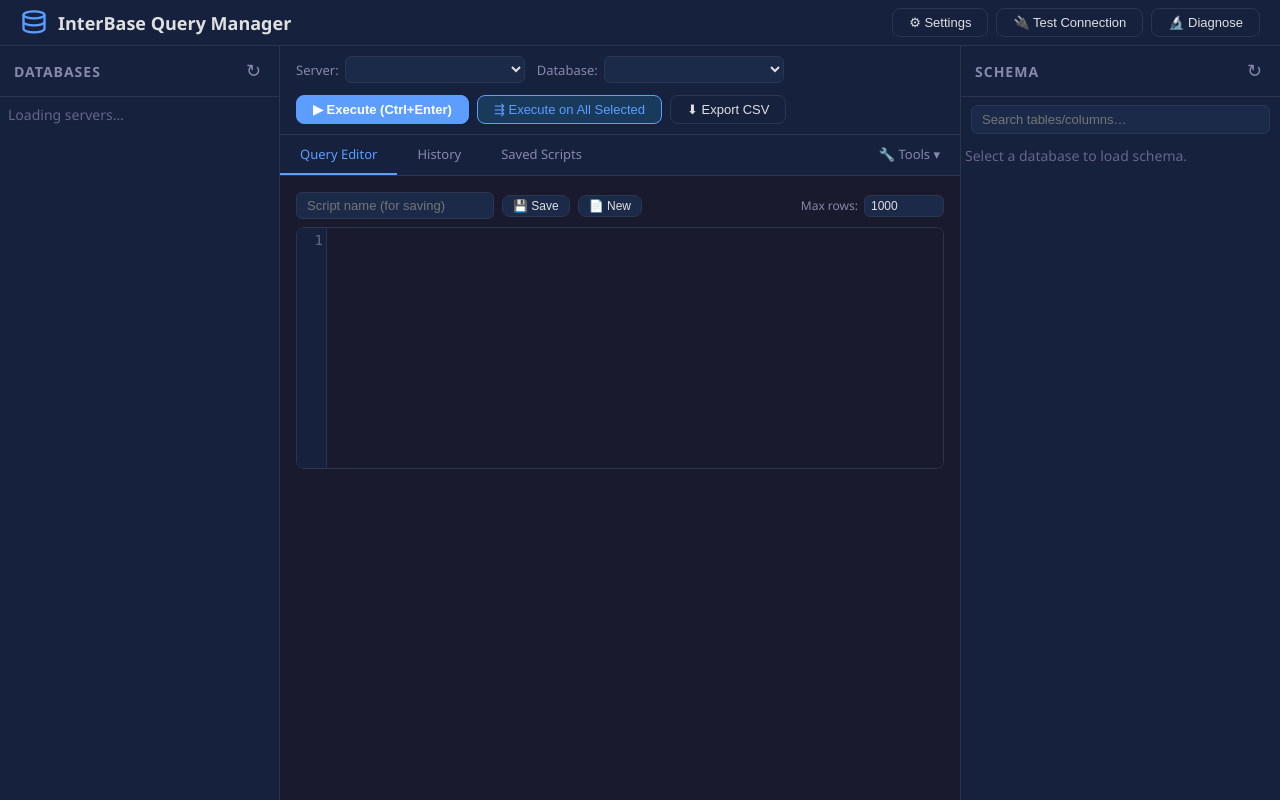
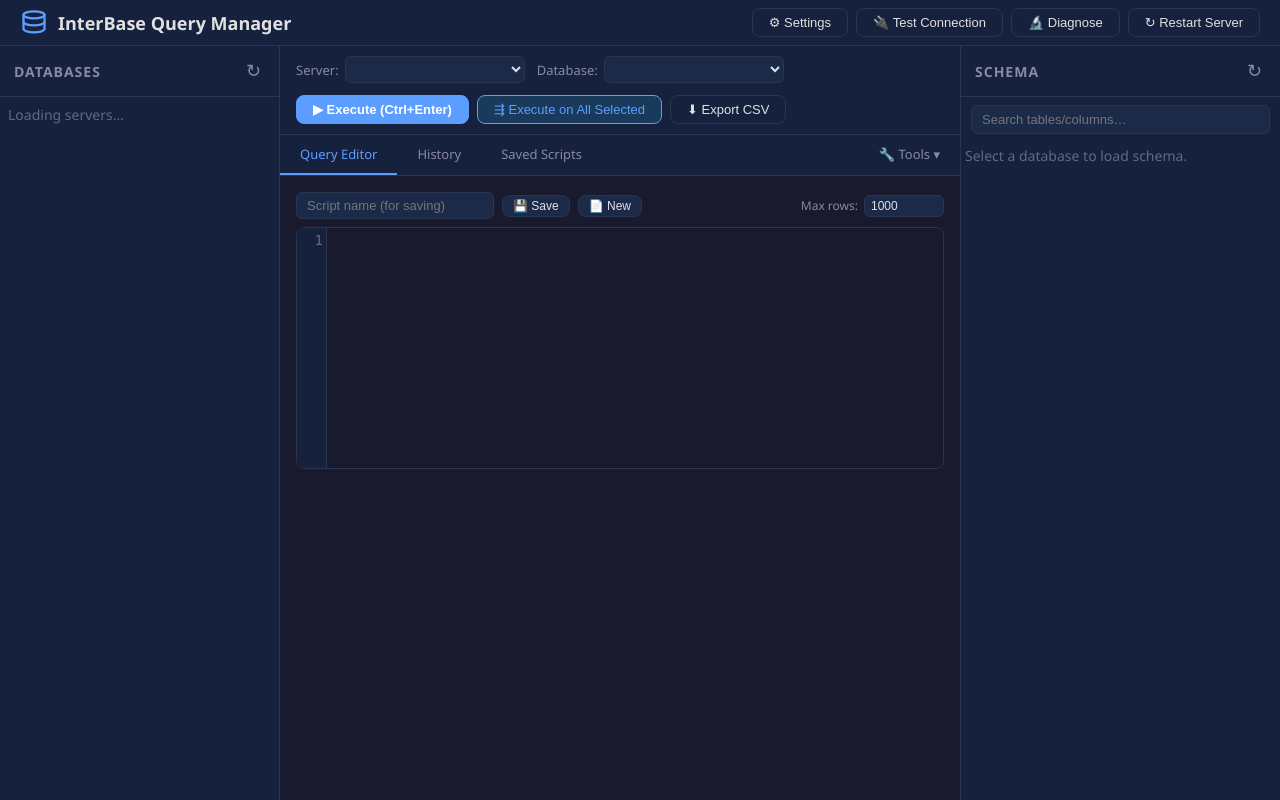
Before and after one commit to pauldaspden/Interbase_query_manager, a Flask app: page / in a window 1280 px wide. Run offline with Flask 3, Linux system fonts and the light colour scheme; data that the repository does not hold is empty.

Commit message:
feat: restart server from web UI + start.bat auto-restart loop
Two ways to restart:

1. Web UI: Click '↻ Restart Server' button in the top bar.
   - Shows overlay with 'Restarting server...'
   - Calls /api/restart endpoint
   - Server writes .restart_flag file and exits via os._exit(0)
   - start.bat detects the flag and automatically restarts
   - Browser polls /api/servers every 1s until server is back
   - Auto-reloads the page when reconnected

2. start.bat: Now runs in a restart loop
   - Kills any existing process on port 5000
   - Starts the server
   - If .restart_flag exists after exit, loops back and restarts
   - If no flag (normal Ctrl+C exit), stops and waits

No more manually closing and reopening the command window
after each code change.

Co-authored-by: Cursor <cursoragent@cursor.com>

```diff
--- a/app.py
+++ b/app.py
@@ -951,11 +951,48 @@ def api_export():
         headers={"Content-Disposition": "attachment; filename=query_results.csv"},
     )
 
-# ── Shutdown ─────────────────────────────────────────────────────────────
+# ── Shutdown / Restart ───────────────────────────────────────────────────
 @app.route("/api/shutdown", methods=["POST"])
 def api_shutdown():
     cm.close_all()
     return jsonify({"ok": True})
+
+@app.route("/api/restart", methods=["POST"])
+def api_restart():
+    """Restart the Flask server.
+
+    Writes a flag file that start.bat watches, then exits.
+    start.bat will restart the server automatically.
+    Also works with os.execv as a fallback.
+    """
+    cm.close_all()
+
+    # Write a restart flag file so the launcher knows to restart
+    # (rather than just exiting)
+    restart_flag = os.path.join(BASE_DIR, ".restart_flag")
+    try:
+        with open(restart_flag, "w") as f:
+            f.write("restart")
+    except Exception:
+        pass
+
+    # Schedule the actual shutdown after the response is sent
+    import threading as _threading
+    import time as _time
+
+    def _do_restart():
+        _time.sleep(0.5)
+        try:
+            cm.close_all()
+        except Exception:
+            pass
+        # Use os._exit to force-kill the process; start.bat will restart it
+        os._exit(0)
+
+    t = _threading.Thread(target=_do_restart, daemon=True)
+    t.start()
+
+    return jsonify({"ok": True, "message": "Restarting… page will reconnect in a few seconds"})
 
 # ── Main ─────────────────────────────────────────────────────────────────
 if __name__ == "__main__":
--- a/static/js/app.js
+++ b/static/js/app.js
@@ -966,6 +966,52 @@ document.addEventListener('mousedown', (e) => {
     }
 });
 
+// ── Restart server ───────────────────────────────────────────────
+async function restartServer() {
+    if (!confirm('Restart the server? This takes a few seconds — the page will reconnect automatically.')) return;
+
+    // Show overlay
+    const overlay = document.createElement('div');
+    overlay.id = 'restartOverlay';
+    overlay.style.cssText = 'position:fixed;inset:0;background:rgba(0,0,0,.8);z-index:9999;display:flex;align-items:center;justify-content:center;color:#5b9eff;font-size:18px;font-family:sans-serif;';
+    overlay.innerHTML = '<div style="text-align:center"><div style="font-size:40px;margin-bottom:10px">↻</div>Restarting server…<br><span style="font-size:13px;color:#888" id="restartStatus">Sending restart signal…</span></div>';
+    document.body.appendChild(overlay);
+
+    // Send restart request (may fail — that's OK, server is shutting down)
+    try {
+        await fetch('/api/restart', { method: 'POST' });
+    } catch (e) {
+        // Expected — connection drops during restart
+    }
+
+    // Poll until server comes back
+    let attempts = 0;
+    const maxAttempts = 30;
+    const statusEl = document.getElementById('restartStatus');
+
+    const poll = setInterval(async () => {
+        attempts++;
+        if (statusEl) statusEl.textContent = `Waiting for server… (attempt ${attempts}/${maxAttempts})`;
+        try {
+            const res = await fetch('/api/servers', { signal: AbortSignal.timeout(2000) });
+            if (res.ok) {
+                clearInterval(poll);
+                if (statusEl) statusEl.textContent = 'Server is back! Reloading…';
+                setTimeout(() => {
+                    overlay.remove();
+                    location.reload();
+                }, 500);
+            }
+        } catch (e) {
+            // Server not back yet, keep polling
+        }
+        if (attempts >= maxAttempts) {
+            clearInterval(poll);
+            if (statusEl) statusEl.textContent = 'Server took too long. Close this window and run start.bat again.';
+        }
+    }, 1000);
+}
+
 // ── Utility ──────────────────────────────────────────────────────
 function esc(s) {
     if (s === null || s === undefined) return '';
--- a/templates/index.html
+++ b/templates/index.html
@@ -30,6 +30,7 @@
         <button class="btn btn-ghost" onclick="openSettings()">⚙ Settings</button>
         <button class="btn btn-ghost" onclick="testCurrentConnection()">🔌 Test Connection</button>
         <button class="btn btn-ghost" onclick="diagnoseConnection()">🔬 Diagnose</button>
+        <button class="btn btn-ghost" onclick="restartServer()">↻ Restart Server</button>
     </div>
 </header>
 
```
Also changed, not shown: 1 other file.
